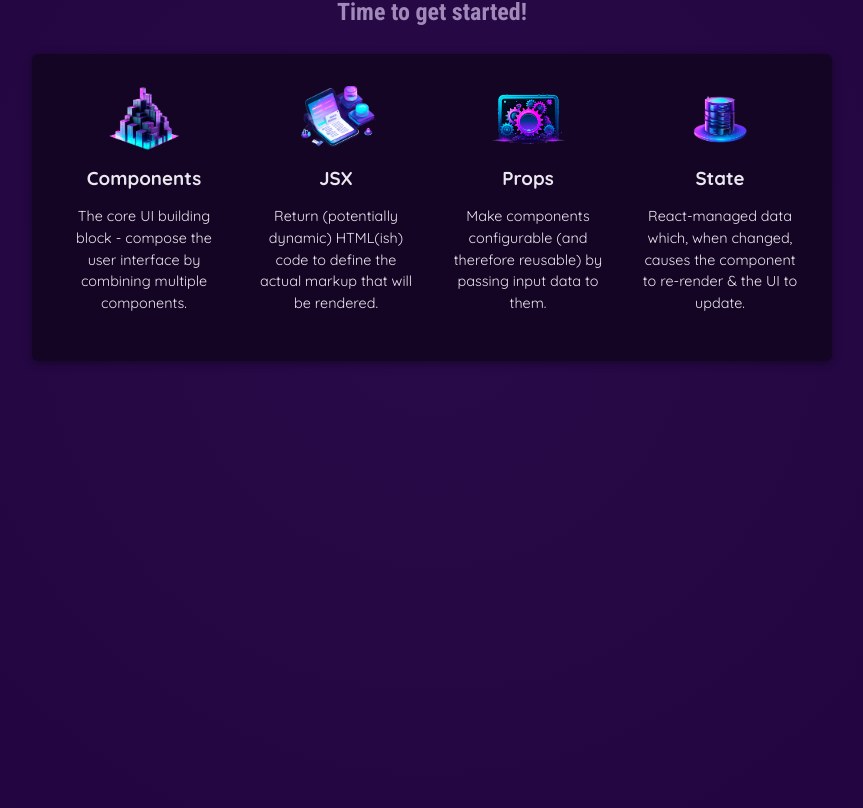
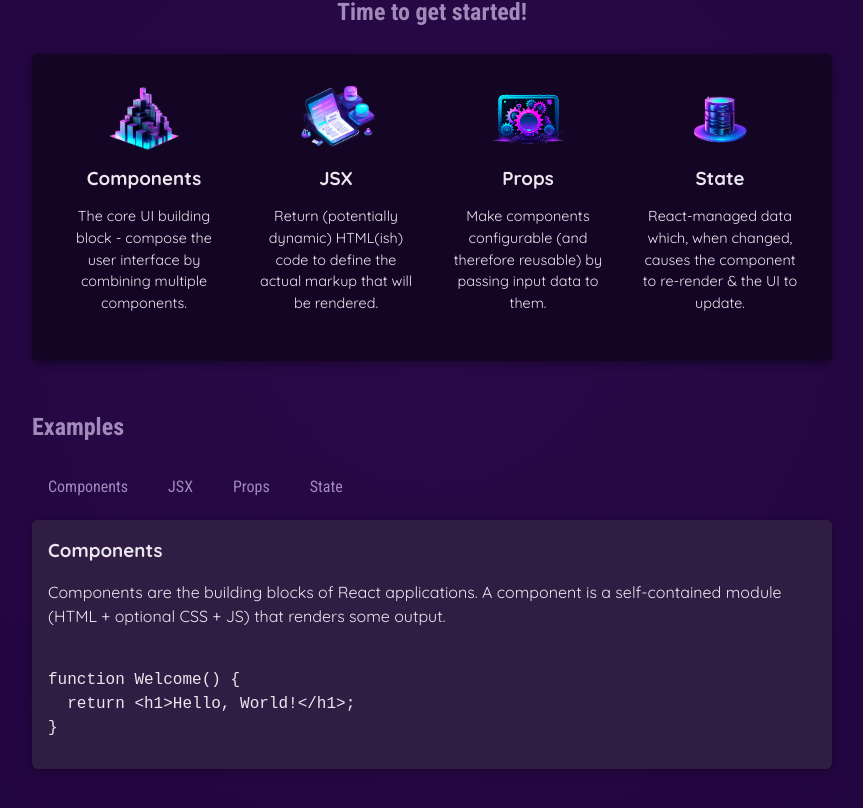
Before and after one commit to andreeamnl/ReactEssentials, a React (Vite) app in the folder start/: page / in a window 1280 px wide. Shown: the part 338-1146 px from the top of the page, without its empty margins (208-1071 px from the left). Built offline with nearby package versions, Linux system fonts and the light colour scheme.

Commit message:
Update UI using useState

```diff
--- a/start/src/App.jsx
+++ b/start/src/App.jsx
@@ -1,10 +1,23 @@
 import componentsimg from './assets/components.png';
+import { useState } from 'react';
 import { CORE_CONCEPTS } from "./data.js";
-import  Header  from './components/Header.jsx';
+import { EXAMPLES } from "./data.js";
+import  Header  from './components/Header/Header.jsx';
 import CoreConcept from './components/CoreConcept.jsx';
+import TabButton from './components/TabButton.jsx';
+
 
 
 function App() {
+  const [selectedTopic, setSelectedTopic] = useState("components");
+
+  function handleSelect(selectedButton){
+
+    setSelectedTopic(selectedButton);
+    console.log(selectedButton);
+
+  }
+
   return (
     <div>
       <Header/>
@@ -34,6 +47,26 @@
           </ul>
 
         </section>
+        <section id = "examples">
+          <h2>Examples</h2>
+          <menu>
+          <TabButton onSelect = {() =>handleSelect('components')}>Components</TabButton>
+          <TabButton onSelect = {() =>handleSelect('jsx')}>JSX</TabButton>
+          <TabButton onSelect = {() =>handleSelect('props')}>Props</TabButton>
+          <TabButton onSelect = {() =>handleSelect('state')} >State</TabButton>
+
+          </menu>
+          <div id="tab-content">
+            <h3>
+              {EXAMPLES[selectedTopic].title}</h3>
+            <p>
+              {EXAMPLES[selectedTopic].description}</p>
+            <pre>
+              <code>{EXAMPLES[selectedTopic].code}</code></pre>
+
+          </div>
+
+        </section>
       </main>
     </div>
   );
--- /dev/null
+++ b/start/src/components/Header/Header.css
@@ -0,0 +1,27 @@
+header {
+    text-align: center;
+    margin: 3rem 0;
+  }
+
+  header img {
+    height: 5rem;
+    width: 10rem;
+    object-fit: cover;
+  }
+
+  header h1 {
+    margin: 0;
+    font-family: "Roboto Condensed", sans-serif;
+    font-size: 5rem;
+    background: linear-gradient(40deg, #ea00ff, #ea00ff, #03d5ff, #03d5ff);
+    -webkit-background-clip: text;
+    -webkit-text-fill-color: transparent;
+    filter: drop-shadow(0 2px 8px rgba(0, 0, 0, 0.5));
+  }
+
+  header p {
+    margin: 0;
+    font-size: 1.25rem;
+    color: #8964b0;
+    font-family: "Roboto Condensed", sans-serif;
+  }
--- a/start/src/components/Header.jsx
+++ b/start/src/components/Header/Header.jsx
@@ -1,5 +1,6 @@
 const ReactDescriptions = ["Crucial", "Fundamental", "Core"];
-import reactImg from "../assets/react-core-concepts.png";
+import reactImg from "../../assets/react-core-concepts.png";
+import "./Header.css";
 
 function getRandomInt(max){
   return Math.floor(Math.random() * (max + 1));
--- /dev/null
+++ b/start/src/components/TabButton.jsx
@@ -0,0 +1,9 @@
+export default function TabButton({ children, onSelect }) {
+    return (
+        <li>
+            <button onClick={onSelect}>
+                {children}
+            </button>
+        </li>
+    );
+}
--- a/start/src/data.js
+++ b/start/src/data.js
@@ -29,3 +29,54 @@
       'React-managed data which, when changed, causes the component to re-render & the UI to update.',
   },
 ];
+
+export const EXAMPLES = {
+  components: {
+    title: 'Components',
+    description:
+      'Components are the building blocks of React applications. A component is a self-contained module (HTML + optional CSS + JS) that renders some output.',
+    code: `
+function Welcome() {
+  return <h1>Hello, World!</h1>;
+}`,
+  },
+  jsx: {
+    title: 'JSX',
+    description:
+      'JSX is a syntax extension to JavaScript. It is similar to a template language, but it has full power of JavaScript (e.g., it may output dynamic content).',
+    code: `
+<div>
+  <h1>Welcome {userName}</h1>
+  <p>Time to learn React!</p>
+</div>`,
+  },
+  props: {
+    title: 'Props',
+    description:
+      'Components accept arbitrary inputs called props. They are like function arguments.',
+    code: `
+function Welcome(props) {
+  return <h1>Hello, {props.name}</h1>;
+}`,
+  },
+  state: {
+    title: 'State',
+    description:
+      'State allows React components to change their output over time in response to user actions, network responses, and anything else.',
+    code: `
+function Counter() {
+  const [isVisible, setIsVisible] = useState(false);
+
+  function handleClick() {
+    setIsVisible(true);
+  }
+
+  return (
+    <div>
+      <button onClick={handleClick}>Show Details</button>
+      {isVisible && <p>Amazing details!</p>}
+    </div>
+  );
+}`,
+  },
+};
--- a/start/src/index.css
+++ b/start/src/index.css
@@ -19,33 +19,6 @@
   min-height: 80rem;
 }
 
-header {
-  text-align: center;
-  margin: 3rem 0;
-}
-
-header img {
-  height: 5rem;
-  width: 10rem;
-  object-fit: cover;
-}
-
-header h1 {
-  margin: 0;
-  font-family: "Roboto Condensed", sans-serif;
-  font-size: 5rem;
-  background: linear-gradient(40deg, #ea00ff, #ea00ff, #03d5ff, #03d5ff);
-  -webkit-background-clip: text;
-  -webkit-text-fill-color: transparent;
-  filter: drop-shadow(0 2px 8px rgba(0, 0, 0, 0.5));
-}
-
-header p {
-  margin: 0;
-  font-size: 1.25rem;
-  color: #8964b0;
-  font-family: "Roboto Condensed", sans-serif;
-}
 
 main {
   width: 90%;
```
